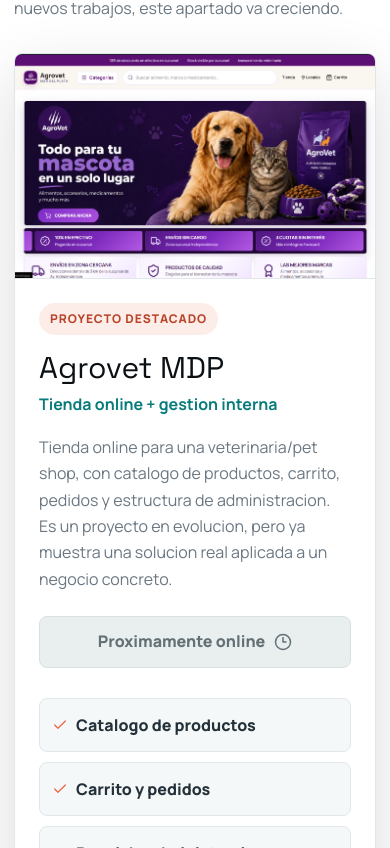
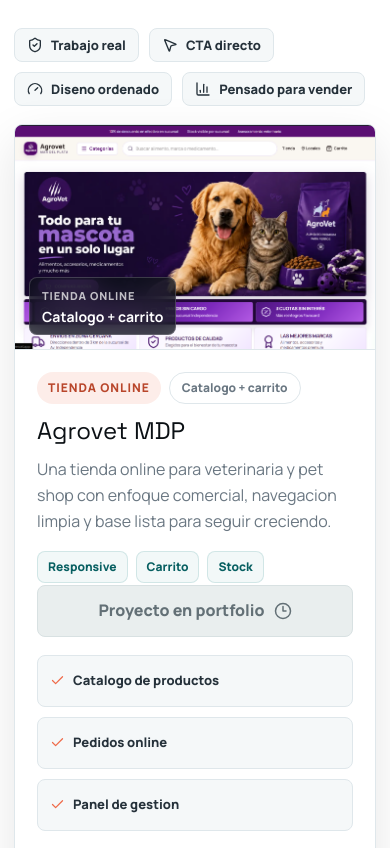
Before and after one commit to nicomarset1/ventas-servicios, a Next.js app: page / in a window 390 px wide. Shown: the part 6156-7004 px from the top of the page. Built offline with nearby package versions, Linux system fonts and the light colour scheme.

Commit message:
Refine projects section and add taller preview

```diff
--- a/src/app/globals.css
+++ b/src/app/globals.css
@@ -1091,30 +1091,59 @@
   line-height: 1.55;
 }
 
-.work-grid {
-  display: grid;
+.work-proofs {
+  margin-bottom: 18px;
+  display: flex;
+  flex-wrap: wrap;
+  gap: 10px;
+}
+
+.work-proofs span {
+  min-height: 34px;
+  padding: 0 12px;
+  border: 1px solid var(--line);
+  border-radius: 8px;
+  display: inline-flex;
+  align-items: center;
+  gap: 8px;
+  background: var(--soft);
+  color: var(--text);
+  font-size: 13px;
+  font-weight: 820;
+}
+
+.project-grid {
+  display: grid;
+  grid-template-columns: repeat(2, minmax(0, 1fr));
   gap: 16px;
 }
 
-.work-card {
+.project-card {
   border: 1px solid var(--line);
   border-radius: 8px;
   overflow: hidden;
   background: white;
-  box-shadow: var(--shadow);
-}
-
-.work-preview {
+  box-shadow: 0 16px 48px rgba(11, 16, 20, 0.1);
+  transition: transform 0.22s ease, box-shadow 0.22s ease, border-color 0.22s ease;
+}
+
+.project-card:hover {
+  transform: translateY(-4px);
+  border-color: rgba(8, 124, 123, 0.28);
+  box-shadow: 0 24px 64px rgba(11, 16, 20, 0.14);
+}
+
+.project-preview {
   position: relative;
   border-bottom: 1px solid var(--line);
-  aspect-ratio: 16 / 7;
+  aspect-ratio: 16 / 10;
   background:
-    linear-gradient(135deg, rgba(8, 124, 123, 0.15), rgba(239, 107, 74, 0.12)),
+    linear-gradient(135deg, rgba(8, 124, 123, 0.1), rgba(239, 107, 74, 0.1)),
     #fbf8ff;
   overflow: hidden;
 }
 
-.work-preview::after {
+.project-preview::after {
   content: "";
   position: absolute;
   inset: 0;
@@ -1123,11 +1152,11 @@
   transition: transform 0.7s ease;
 }
 
-.work-card:hover .work-preview::after {
+.project-card:hover .project-preview::after {
   transform: translateX(120%);
 }
 
-.work-preview img {
+.project-preview img {
   width: 100%;
   height: 100%;
   display: block;
@@ -1136,16 +1165,42 @@
   transition: transform 0.34s ease;
 }
 
-.work-card:hover .work-preview img {
+.project-card:hover .project-preview img {
   transform: scale(1.025);
 }
 
-.work-content {
-  padding: clamp(24px, 4vw, 42px);
-  display: grid;
-  grid-template-columns: minmax(0, 0.95fr) minmax(320px, 1.05fr);
-  column-gap: 42px;
-  align-items: start;
+.project-badge {
+  position: absolute;
+  left: 14px;
+  bottom: 14px;
+  padding: 10px 12px;
+  border: 1px solid rgba(255, 255, 255, 0.18);
+  border-radius: 8px;
+  background: rgba(8, 14, 18, 0.72);
+  color: white;
+  backdrop-filter: blur(14px);
+}
+
+.project-badge span {
+  display: block;
+  color: rgba(255, 255, 255, 0.72);
+  font-size: 11px;
+  font-weight: 800;
+  letter-spacing: 0.08em;
+  text-transform: uppercase;
+}
+
+.project-badge strong {
+  display: block;
+  margin-top: 4px;
+  font-size: 14px;
+  line-height: 1.1;
+}
+
+.project-content {
+  padding: 22px;
+  display: grid;
+  gap: 18px;
 }
 
 .status-pill {
@@ -1163,34 +1218,69 @@
   text-transform: uppercase;
 }
 
-.work-content h3 {
-  margin: 18px 0 8px;
-  font-size: clamp(30px, 4vw, 44px);
-  line-height: 1.02;
-}
-
-.work-content strong {
-  display: block;
-  color: var(--teal);
-}
-
-.work-content p {
-  margin: 18px 0 0;
+.project-meta {
+  margin-bottom: 14px;
+  display: flex;
+  flex-wrap: wrap;
+  gap: 8px;
+  align-items: center;
+}
+
+.project-kind {
+  min-height: 32px;
+  padding: 0 12px;
+  border: 1px solid var(--line);
+  border-radius: 999px;
+  display: inline-flex;
+  align-items: center;
+  color: var(--muted);
+  font-size: 12px;
+  font-weight: 850;
+}
+
+.project-content h3 {
+  margin: 0;
+  font-size: clamp(24px, 2.2vw, 32px);
+  line-height: 1.05;
+}
+
+.project-content p {
+  margin: 12px 0 0;
   color: var(--muted);
   line-height: 1.65;
 }
 
-.work-content ul {
-  margin: 6px 0 0;
+.project-chips {
+  margin-top: 16px;
+  display: flex;
+  flex-wrap: wrap;
+  gap: 8px;
+}
+
+.project-chips span {
+  min-height: 32px;
+  padding: 0 10px;
+  border: 1px solid rgba(8, 124, 123, 0.14);
+  border-radius: 8px;
+  display: inline-flex;
+  align-items: center;
+  background: rgba(8, 124, 123, 0.05);
+  color: var(--teal-dark);
+  font-size: 12px;
+  font-weight: 820;
+}
+
+.project-points {
+  margin: 0;
   padding: 0;
   display: grid;
-  grid-template-columns: repeat(2, minmax(0, 1fr));
+  grid-template-columns: repeat(3, minmax(0, 1fr));
   gap: 10px;
   list-style: none;
 }
 
-.work-content li {
-  min-height: 54px;
+.project-points li {
+  min-height: 52px;
   padding: 12px;
   border: 1px solid var(--line);
   border-radius: 8px;
@@ -1199,23 +1289,23 @@
   gap: 8px;
   color: var(--text);
   background: var(--soft);
+  font-size: 13px;
   font-weight: 820;
 }
 
-.work-content li svg {
+.project-points li svg {
   color: var(--coral);
   flex: 0 0 auto;
 }
 
-.work-link {
+.project-link {
   width: fit-content;
-  margin-top: 24px;
+  margin-top: 2px;
   background: var(--teal);
   color: white;
-  grid-column: 1;
-}
-
-.work-link:hover {
+}
+
+.project-link:hover {
   background: var(--teal-dark);
 }
 
@@ -1687,13 +1777,12 @@
     min-height: 198px;
   }
 
-  .work-preview {
+  .project-grid {
+    grid-template-columns: 1fr;
+  }
+
+  .project-preview {
     aspect-ratio: 16 / 9;
-  }
-
-  .work-content {
-    grid-template-columns: 1fr;
-    gap: 24px;
   }
 }
 
@@ -1835,15 +1924,15 @@
     background: linear-gradient(180deg, transparent, var(--mint), transparent);
   }
 
-  .work-content ul {
+  .project-points {
     grid-template-columns: 1fr;
   }
 
-  .work-preview {
+  .project-preview {
     aspect-ratio: 16 / 10;
   }
 
-  .work-link {
+  .project-link {
     width: 100%;
   }
 
--- a/src/app/page.tsx
+++ b/src/app/page.tsx
@@ -1,3 +1,5 @@
+'use client';
+
 import Image from "next/image";
 import ScrollToTopProgress from "./ScrollToTopProgress";
 import {
@@ -114,13 +116,27 @@
 const projects = [
   {
     name: "Agrovet MDP",
-    status: "Proyecto destacado",
-    type: "Tienda online + gestion interna",
+    status: "Tienda online",
+    type: "Catalogo + carrito",
     url: agrovetProjectUrl,
     image: "/agrovet-preview-actual.png",
     description:
-      "Tienda online para una veterinaria/pet shop, con catalogo de productos, carrito, pedidos y estructura de administracion. Es un proyecto en evolucion, pero ya muestra una solucion real aplicada a un negocio concreto.",
-    points: ["Catalogo de productos", "Carrito y pedidos", "Panel de administracion", "Base para control de stock"],
+      "Una tienda online para veterinaria y pet shop con enfoque comercial, navegacion limpia y base lista para seguir creciendo.",
+    chips: ["Responsive", "Carrito", "Stock"],
+    note: "Proyecto en evolucion con base real de negocio.",
+    stats: ["Catalogo de productos", "Pedidos online", "Panel de gestion"],
+  },
+  {
+    name: "Mecanica Marset",
+    status: "Sitio local",
+    type: "Taller mecanico",
+    url: "",
+    image: "/pag-taller-preview.png",
+    description:
+      "Sitio informativo para un taller mecanico con hero fuerte, turnos por WhatsApp, reseñas, ubicacion y contenido pensado para generar confianza.",
+    chips: ["WhatsApp", "Reseñas", "Ubicacion"],
+    note: "Disponible como proyecto de portfolio.",
+    stats: ["Atencion por turno", "Mapa embebido", "Prueba social"],
   },
 ];
 
@@ -358,49 +374,66 @@
         <div className="container">
           <div className="section-heading section-heading-row">
             <div>
-              <p className="eyebrow"><LayoutDashboard size={16} /> Proyecto destacado</p>
-              <h2>Una muestra real del tipo de software que se puede construir</h2>
+              <p className="eyebrow"><LayoutDashboard size={16} /> Portfolio</p>
+              <h2>Proyectos reales, mostrados de forma mas limpia y ordenada</h2>
             </div>
             <p className="section-note">
-              Este primer caso muestra una tienda con funcionalidades reales. A medida que termine
-              nuevos trabajos, este apartado va creciendo.
+              Dos ejemplos actuales: una tienda online para Agrovet y un sitio para un taller mecanico.
             </p>
           </div>
-          <div className="work-grid">
+          <div className="work-proofs" aria-label="Señales de confianza">
+            <span><ShieldCheck size={16} /> Trabajo real</span>
+            <span><MousePointer2 size={16} /> CTA directo</span>
+            <span><Gauge size={16} /> Diseno ordenado</span>
+            <span><BarChart3 size={16} /> Pensado para vender</span>
+          </div>
+          <div className="project-grid">
             {projects.map((project) => (
-              <article className="work-card reveal" key={project.name}>
-                <div className="work-preview">
+              <article className="project-card reveal" key={project.name}>
+                <div className="project-preview">
                   <Image
                     src={project.image}
                     alt={`Vista previa del proyecto ${project.name}`}
                     width={1200}
-                    height={568}
+                    height={750}
                     loading="eager"
-                    sizes="(max-width: 920px) calc(100vw - 64px), 1100px"
+                    sizes="(max-width: 920px) calc(100vw - 56px), (max-width: 1280px) 46vw, 560px"
                   />
+                  <div className="project-badge">
+                    <span>{project.status}</span>
+                    <strong>{project.type}</strong>
+                  </div>
                 </div>
-                <div className="work-content">
+                <div className="project-content">
                   <div>
-                    <span className="status-pill">{project.status}</span>
+                    <div className="project-meta">
+                      <span className="status-pill">{project.status}</span>
+                      <span className="project-kind">{project.type}</span>
+                    </div>
                     <h3>{project.name}</h3>
-                    <strong>{project.type}</strong>
                     <p>{project.description}</p>
+                    <div className="project-chips" aria-label={`Tecnologias y rasgos de ${project.name}`}>
+                      {project.chips.map((chip) => (
+                        <span key={chip}>{chip}</span>
+                      ))}
+                    </div>
                     <a
-                      className={`button work-link ${project.url ? "" : "button-disabled"}`}
+                      className={`button project-link ${project.url ? "" : "button-disabled"}`}
                       href={project.url || "#trabajos"}
                       target={project.url ? "_blank" : undefined}
                       rel={project.url ? "noreferrer" : undefined}
                       aria-disabled={!project.url}
                     >
-                      {project.url ? "Ver proyecto online" : "Proximamente online"}
+                      {project.url ? "Ver proyecto online" : "Proyecto en portfolio"}
                       {project.url ? <ExternalLink size={18} /> : <Clock3 size={18} />}
                     </a>
                   </div>
-                  <ul>
-                    {project.points.map((point) => (
-                      <li key={point}><Check size={16} /> {point}</li>
+                  <ul className="project-points">
+                    {project.stats.map((point) => (
+                      <li key={point}><Check size={15} /> {point}</li>
                     ))}
                   </ul>
+                  <p className="project-note">{project.note}</p>
                 </div>
               </article>
             ))}
@@ -495,6 +528,248 @@
         </div>
       </footer>
 
+      <style jsx global>{`
+        .work-proofs {
+          margin-bottom: 18px;
+          display: flex;
+          flex-wrap: wrap;
+          gap: 10px;
+        }
+
+        .work-proofs span {
+          min-height: 34px;
+          padding: 0 12px;
+          border: 1px solid var(--line);
+          border-radius: 8px;
+          display: inline-flex;
+          align-items: center;
+          gap: 8px;
+          background: var(--soft);
+          color: var(--text);
+          font-size: 13px;
+          font-weight: 820;
+        }
+
+        .project-grid {
+          display: grid;
+          grid-template-columns: repeat(2, minmax(0, 1fr));
+          gap: 16px;
+        }
+
+        .project-card {
+          border: 1px solid var(--line);
+          border-radius: 8px;
+          overflow: hidden;
+          background: white;
+          box-shadow: 0 16px 48px rgba(11, 16, 20, 0.1);
+          transition: transform 0.22s ease, box-shadow 0.22s ease, border-color 0.22s ease;
+        }
+
+        .project-card:hover {
+          transform: translateY(-4px);
+          border-color: rgba(8, 124, 123, 0.28);
+          box-shadow: 0 24px 64px rgba(11, 16, 20, 0.14);
+        }
+
+        .project-preview {
+          position: relative;
+          border-bottom: 1px solid var(--line);
+          aspect-ratio: 16 / 10;
+          background:
+            linear-gradient(135deg, rgba(8, 124, 123, 0.1), rgba(239, 107, 74, 0.1)),
+            #fbf8ff;
+          overflow: hidden;
+        }
+
+        .project-preview::after {
+          content: "";
+          position: absolute;
+          inset: 0;
+          background: linear-gradient(115deg, transparent 22%, rgba(255, 255, 255, 0.22), transparent 42%);
+          transform: translateX(-120%);
+          transition: transform 0.7s ease;
+          pointer-events: none;
+        }
+
+        .project-card:hover .project-preview::after {
+          transform: translateX(120%);
+        }
+
+        .project-preview img {
+          width: 100%;
+          height: 100%;
+          display: block;
+          object-fit: cover;
+          object-position: top center;
+          transition: transform 0.34s ease;
+        }
+
+        .project-card:hover .project-preview img {
+          transform: scale(1.025);
+        }
+
+        .project-badge {
+          position: absolute;
+          left: 14px;
+          bottom: 14px;
+          padding: 10px 12px;
+          border: 1px solid rgba(255, 255, 255, 0.18);
+          border-radius: 8px;
+          background: rgba(8, 14, 18, 0.72);
+          color: white;
+          backdrop-filter: blur(14px);
+        }
+
+        .project-badge span {
+          display: block;
+          color: rgba(255, 255, 255, 0.72);
+          font-size: 11px;
+          font-weight: 800;
+          letter-spacing: 0.08em;
+          text-transform: uppercase;
+        }
+
+        .project-badge strong {
+          display: block;
+          margin-top: 4px;
+          font-size: 14px;
+          line-height: 1.1;
+        }
+
+        .project-content {
+          padding: 22px;
+          display: grid;
+          gap: 18px;
+        }
+
+        .project-meta {
+          margin-bottom: 14px;
+          display: flex;
+          flex-wrap: wrap;
+          gap: 8px;
+          align-items: center;
+        }
+
+        .project-kind {
+          min-height: 32px;
+          padding: 0 12px;
+          border: 1px solid var(--line);
+          border-radius: 999px;
+          display: inline-flex;
+          align-items: center;
+          color: var(--muted);
+          font-size: 12px;
+          font-weight: 850;
+        }
+
+        .project-content h3 {
+          margin: 0;
+          font-size: clamp(24px, 2.2vw, 32px);
+          line-height: 1.05;
+        }
+
+        .project-content p {
+          margin: 12px 0 0;
+          color: var(--muted);
+          line-height: 1.65;
+        }
+
+        .project-chips {
+          margin-top: 16px;
+          display: flex;
+          flex-wrap: wrap;
+          gap: 8px;
+        }
+
+        .project-chips span {
+          min-height: 32px;
+          padding: 0 10px;
+          border: 1px solid rgba(8, 124, 123, 0.14);
+          border-radius: 8px;
+          display: inline-flex;
+          align-items: center;
+          background: rgba(8, 124, 123, 0.05);
+          color: var(--teal-dark);
+          font-size: 12px;
+          font-weight: 820;
+        }
+
+        .project-points {
+          margin: 0;
+          padding: 0;
+          display: grid;
+          grid-template-columns: repeat(3, minmax(0, 1fr));
+          gap: 10px;
+          list-style: none;
+        }
+
+        .project-points li {
+          min-height: 52px;
+          padding: 12px;
+          border: 1px solid var(--line);
+          border-radius: 8px;
+          display: flex;
+          align-items: center;
+          gap: 8px;
+          color: var(--text);
+          background: var(--soft);
+          font-size: 13px;
+          font-weight: 820;
+        }
+
+        .project-points li svg {
+          color: var(--coral);
+          flex: 0 0 auto;
+        }
+
+        .project-link {
+          width: fit-content;
+          margin-top: 2px;
+          background: var(--teal);
+          color: white;
+        }
+
+        .project-link:hover {
+          background: var(--teal-dark);
+        }
+
+        .project-note {
+          margin: 0;
+          color: var(--muted);
+          font-size: 14px;
+        }
+
+        .button-disabled,
+        .button-disabled:hover {
+          background: #e9eeee;
+          color: #637076;
+          border-color: #d8e1e2;
+          box-shadow: none;
+          cursor: default;
+          transform: none;
+        }
+
+        @media (max-width: 920px) {
+          .project-grid {
+            grid-template-columns: 1fr;
+          }
+        }
+
+        @media (max-width: 640px) {
+          .project-points {
+            grid-template-columns: 1fr;
+          }
+
+          .project-preview {
+            aspect-ratio: 16 / 10;
+          }
+
+          .project-link {
+            width: 100%;
+          }
+        }
+      `}</style>
+
       <ScrollToTopProgress />
     </main>
   );
```
Also changed, not shown: public/pag-taller-preview.png (added).
